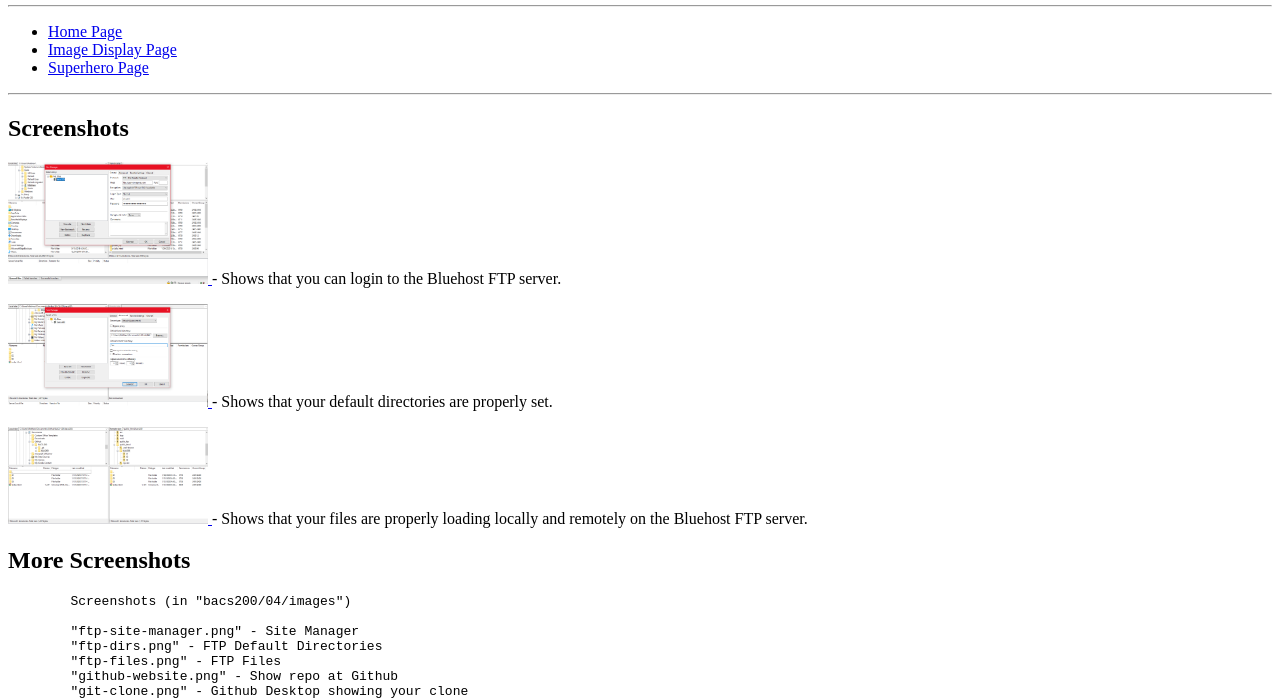
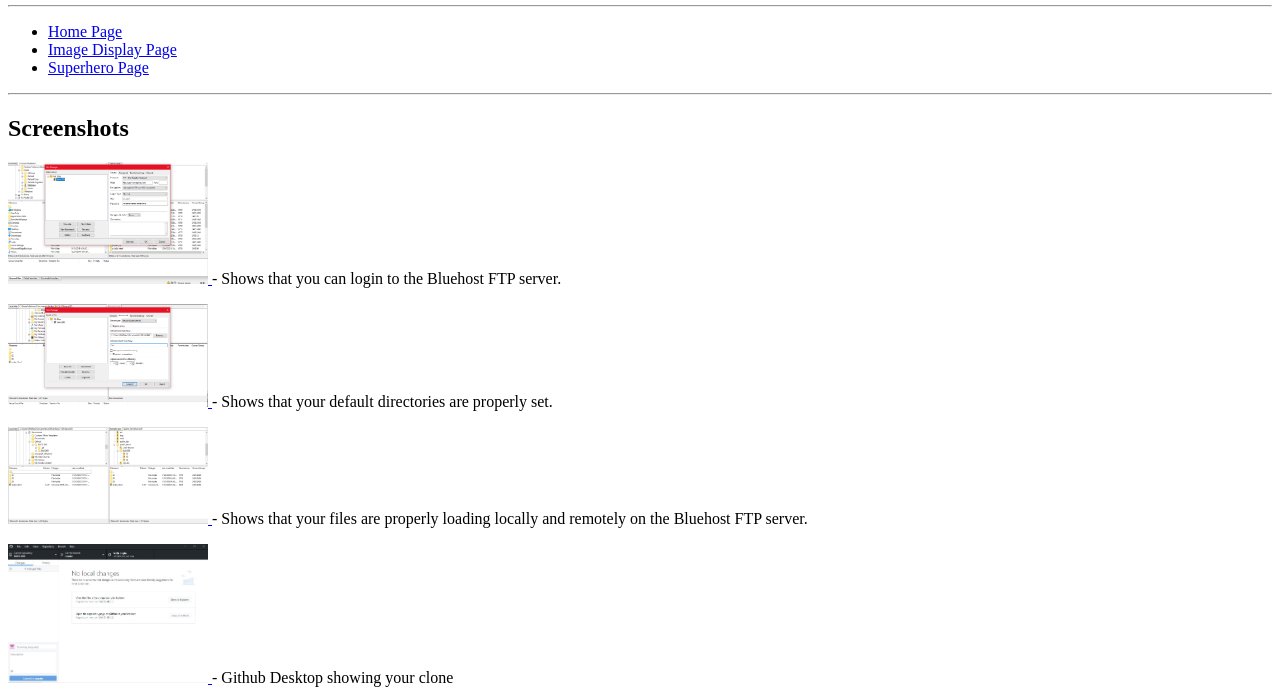
Before and after one commit to mattplaysax/BACS-200, a plain HTML site: page bacs200/index.html in a window 1280 px wide. Shown: the part 101-800 px from the top of the page. Drawn offline with Linux system fonts and the light colour scheme.

Commit message:
updated 4

```diff
--- a/bacs200/index.html
+++ b/bacs200/index.html
@@ -46,6 +46,12 @@
         </a>
         - Shows that your files are properly loading locally and remotely on the Bluehost FTP server.
     </p>
+     <p>
+        <a href="images/git-clone.png">
+            <img src="04/images/git-clone.jpg" width="200" alt="ftp-files.png">
+        </a>
+        -  Github Desktop showing your clone
+    </p>
 
     <h2>More Screenshots</h2>
     <pre>
```
Also changed, not shown: bacs200/04/images/git-clone.jpg (added).
